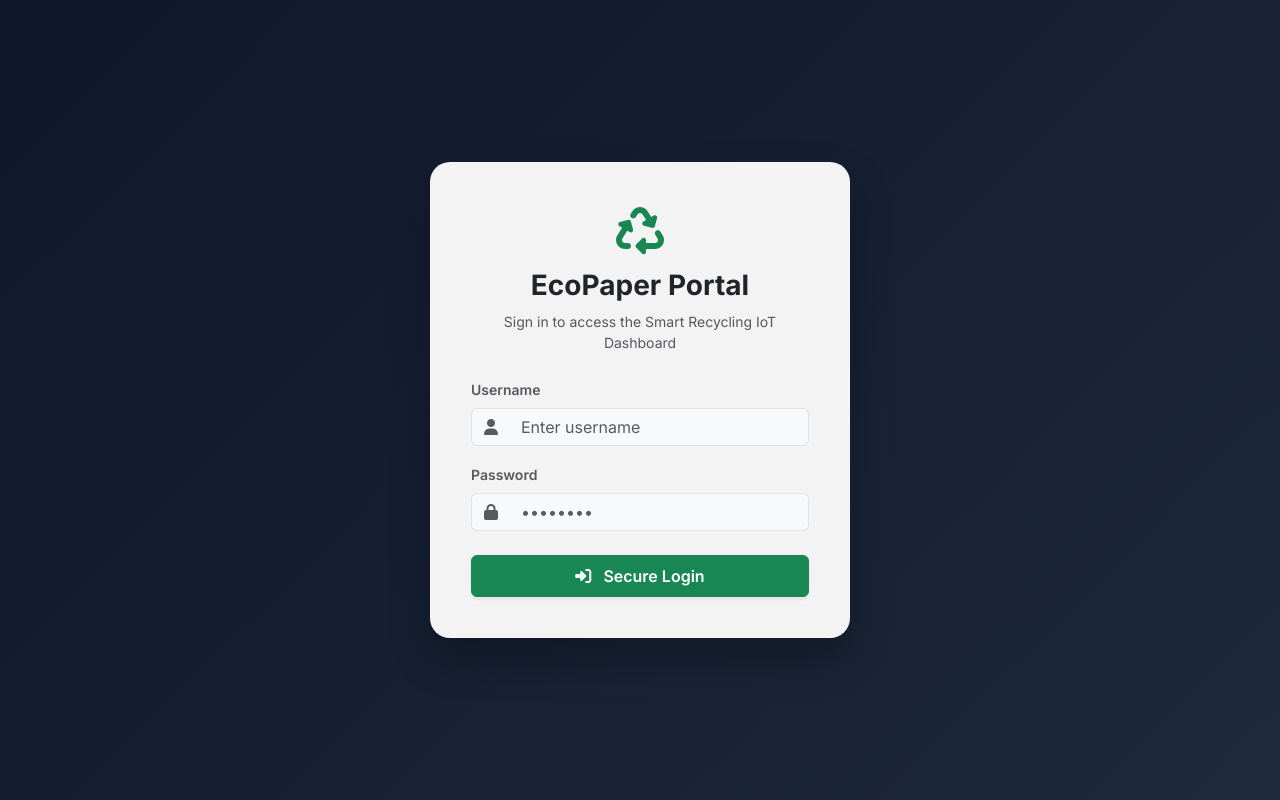
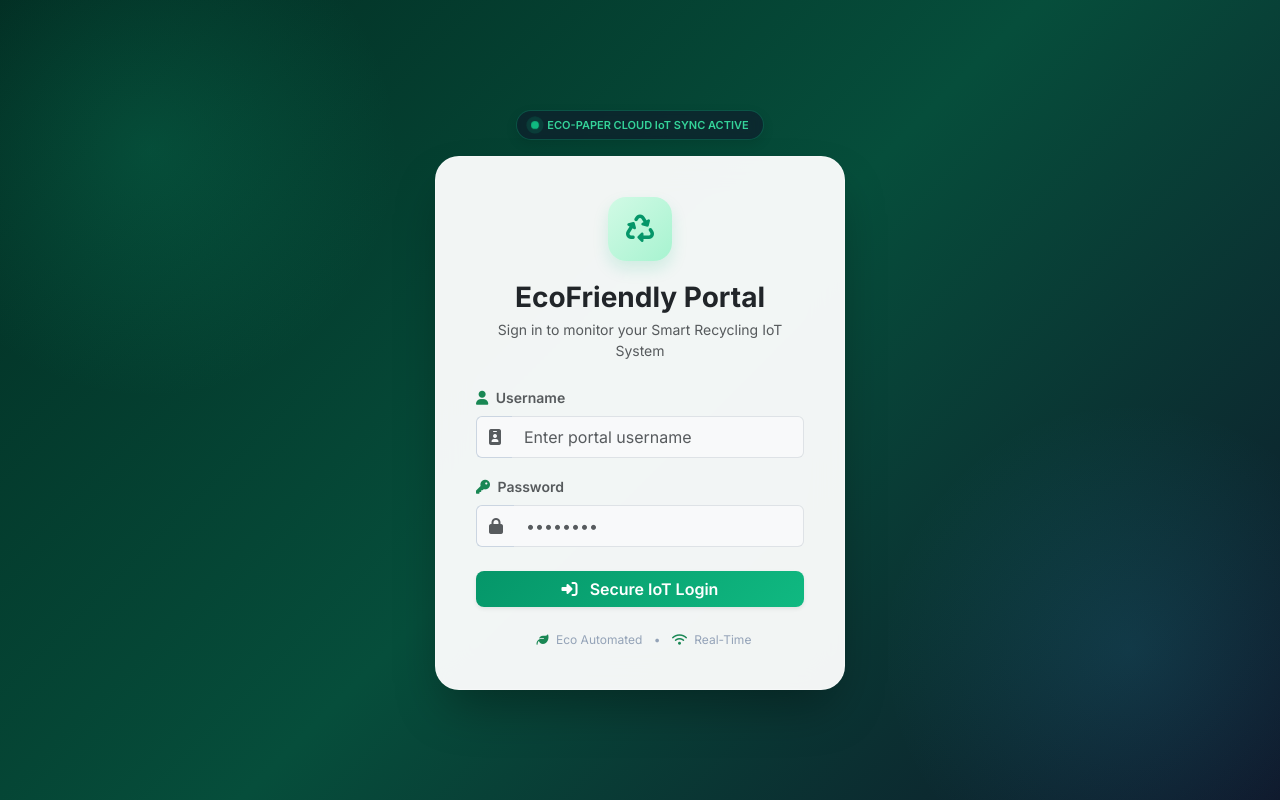
Before and after one commit to Wilfred1097/vendo-bottle, a plain HTML site: page index.html in a window 1280 px wide. Drawn offline with nearby package versions, Linux system fonts and the light colour scheme.

Commit message:
modify the login page to make it user friendly

```diff
--- a/index.html
+++ b/index.html
@@ -3,7 +3,7 @@
 <head>
 <meta charset="UTF-8">
 <meta name="viewport" content="width=device-width, initial-scale=1.0">
-<title>EcoPaper - Secure Login</title>
+<title>EcoFriendly - Smart Recycling IoT Dashboard</title>
 
 <!-- Bootstrap 5 CSS -->
 <link href="https://cdn.jsdelivr.net/npm/bootstrap@5.3.3/dist/css/bootstrap.min.css" rel="stylesheet">
@@ -14,76 +14,208 @@
 
 <style>
 :root {
-    --primary-bg: #f8fafc;
-    --sidebar-bg: #0f172a;
-    --card-bg: #ffffff;
-    --text-main: #334155;
+    --primary-bg: #064e3b;
+    --card-bg: rgba(255, 255, 255, 0.95);
+    --text-main: #1e293b;
     --text-muted: #64748b;
     --accent-green: #10b981;
+    --accent-glow: rgba(16, 185, 129, 0.25);
+}
+
+html, body {
+    height: 100%;
+    margin: 0;
+    padding: 0;
 }
 
 body {
     background: var(--primary-bg);
     font-family: 'Inter', sans-serif;
     color: var(--text-main);
+    overflow: hidden; /* Prevents unwanted scrollbars/gaps */
 }
 
-/* LOGIN SCREEN STYLING */
+/* LOGIN SCREEN STYLING WITH FULL-SCREEN ECO-IOT BACKDROP */
 #loginScreen {
-    min-height: 100vh;
-    background: linear-gradient(135deg, #0f172a 0%, #1e293b 100%);
+    width: 100vw;
+    height: 100vh;
+    background: linear-gradient(135deg, #022c22 0%, #064e3b 50%, #0f172a 100%);
+    position: relative;
     display: flex;
     align-items: center;
     justify-content: center;
+    overflow: hidden;
+}
+
+/* Background tech/eco ambient glowing circles */
+#loginScreen::before {
+    content: '';
+    position: absolute;
+    width: 500px;
+    height: 500px;
+    background: radial-gradient(circle, rgba(16, 185, 129, 0.18) 0%, rgba(0, 0, 0, 0) 70%);
+    top: -100px;
+    left: -100px;
+    border-radius: 50%;
+    z-index: 0;
+}
+
+#loginScreen::after {
+    content: '';
+    position: absolute;
+    width: 500px;
+    height: 500px;
+    background: radial-gradient(circle, rgba(56, 189, 248, 0.12) 0%, rgba(0, 0, 0, 0) 70%);
+    bottom: -100px;
+    right: -100px;
+    border-radius: 50%;
+    z-index: 0;
+}
+
+.login-wrapper {
+    position: relative;
+    z-index: 1;
+    width: 100%;
+    max-width: 440px;
+    padding: 15px;
+}
+
+/* IoT Status Badge Pill */
+.iot-badge {
+    background: rgba(15, 23, 42, 0.6);
+    border: 1px solid rgba(16, 185, 129, 0.3);
+    color: #34d399;
+    font-size: 11px;
+    font-weight: 600;
+    padding: 6px 14px;
+    border-radius: 30px;
+    display: inline-flex;
+    align-items: center;
+    gap: 8px;
+    backdrop-filter: blur(5px);
+    box-shadow: 0 4px 12px rgba(0,0,0,0.1);
+}
+
+.iot-dot {
+    width: 8px;
+    height: 8px;
+    background-color: #10b981;
+    border-radius: 50%;
+    box-shadow: 0 0 0 0 rgba(16, 185, 129, 0.7);
+    animation: pulse 1.5s infinite;
+}
+
+@keyframes pulse {
+    0% { transform: scale(0.95); box-shadow: 0 0 0 0 rgba(16, 185, 129, 0.7); }
+    70% { transform: scale(1); box-shadow: 0 0 0 6px rgba(16, 185, 129, 0); }
+    100% { transform: scale(0.95); box-shadow: 0 0 0 0 rgba(16, 185, 129, 0); }
 }
 
 .login-card {
-    background: rgba(255, 255, 255, 0.95);
-    backdrop-filter: blur(10px);
-    border-radius: 20px;
-    box-shadow: 0 20px 40px rgba(0, 0, 0, 0.3);
-    border: 1px solid rgba(255, 255, 255, 0.2);
-    width: 100%;
-    max-width: 420px;
+    background: var(--card-bg);
+    backdrop-filter: blur(16px);
+    border-radius: 24px;
+    box-shadow: 0 25px 50px -12px rgba(0, 0, 0, 0.35);
+    border: 1px solid rgba(255, 255, 255, 0.3);
     padding: 2.5rem;
+}
+
+.icon-box {
+    width: 64px;
+    height: 64px;
+    background: linear-gradient(135deg, #d1fae5 0%, #a7f3d0 100%);
+    color: #059669;
+    font-size: 1.75rem;
+    display: flex;
+    align-items: center;
+    justify-content: center;
+    border-radius: 18px;
+    margin: 0 auto 1.25rem auto;
+    box-shadow: 0 8px 16px rgba(16, 185, 129, 0.15);
+}
+
+.form-control:focus {
+    border-color: var(--accent-green);
+    box-shadow: 0 0 0 4px var(--accent-glow);
+}
+
+.input-group-text {
+    border-color: #cbd5e1;
+}
+
+.btn-success {
+    background: linear-gradient(135deg, #059669 0%, #10b981 100%);
+    border: none;
+    transition: all 0.2s ease;
+}
+
+.btn-success:hover {
+    background: linear-gradient(135deg, #047857 0%, #059669 100%);
+    transform: translateY(-1px);
+    box-shadow: 0 8px 20px rgba(16, 185, 129, 0.3) !important;
+}
+
+.feature-pills {
+    font-size: 12px;
+    color: #94a3b8;
+    margin-top: 1.5rem;
+    text-align: center;
 }
 </style>
 </head>
 <body>
 
 <div id="loginScreen">
+    <div class="login-wrapper">
+
+        <!-- Top IoT Live Connection Pill -->
+        <div class="text-center mb-3">
+            <div class="iot-badge">
+                <span class="iot-dot"></span>
+                <span>ECO-PAPER CLOUD IoT SYNC ACTIVE</span>
+            </div>
+        </div>
+
         <div class="login-card">
             <div class="text-center mb-4">
-            <div class="display-5 text-success mb-2"><i class="fa-solid fa-recycle"></i></div>
-            <h3 class="fw-bold text-dark">EcoPaper Portal</h3>
-            <p class="text-muted small">Sign in to access the Smart Recycling IoT Dashboard</p>
+                <div class="icon-box">
+                    <i class="fa-solid fa-recycle"></i>
+                </div>
+                <h3 class="fw-bold text-dark mb-1">EcoFriendly Portal</h3>
+                <p class="text-muted small">Sign in to monitor your Smart Recycling IoT System</p>
             </div>
 
             <form id="loginForm" onsubmit="handleLogin(event)">
                 <div class="mb-3">
-                <label class="form-label small fw-semibold text-muted">Username</label>
+                    <label class="form-label small fw-semibold text-muted"><i class="fa-solid fa-user me-1 text-success"></i> Username</label>
                     <div class="input-group">
-                    <span class="input-group-text bg-light border-end-0"><i class="fa-solid fa-user text-muted"></i></span>
-                    <input type="text" id="loginUser" class="form-control bg-light border-start-0" placeholder="Enter username" required>
+                        <span class="input-group-text bg-light border-end-0"><i class="fa-solid fa-id-badge text-muted"></i></span>
+                        <input type="text" id="loginUser" class="form-control bg-light border-start-0 py-2" placeholder="Enter portal username" required>
                     </div>
                 </div>
 
                 <div class="mb-4">
-                <label class="form-label small fw-semibold text-muted">Password</label>
+                    <label class="form-label small fw-semibold text-muted"><i class="fa-solid fa-key me-1 text-success"></i> Password</label>
                     <div class="input-group">
                         <span class="input-group-text bg-light border-end-0"><i class="fa-solid fa-lock text-muted"></i></span>
-                    <input type="password" id="loginPass" class="form-control bg-light border-start-0" placeholder="••••••••" required>
+                        <input type="password" id="loginPass" class="form-control bg-light border-start-0 py-2" placeholder="••••••••" required>
                     </div>
                 </div>
 
-            <div id="loginError" class="alert alert-danger py-2 small d-none mb-3">
+                <div id="loginError" class="alert alert-danger py-2 small d-none mb-3" role="alert">
                     Invalid credentials. Please try again.
                 </div>
 
-            <button type="submit" id="loginBtn" class="btn btn-success w-100 py-2 fw-semibold shadow-sm">
-                <i class="fa-solid fa-right-to-bracket me-2"></i> Secure Login
+                <button type="submit" id="loginBtn" class="btn btn-success w-100 py-2.5 fw-semibold shadow-sm rounded-3">
+                    <i class="fa-solid fa-right-to-bracket me-2"></i> Secure IoT Login
                 </button>
             </form>
+
+            <div class="feature-pills">
+                <span class="mx-2"><i class="fa-solid fa-leaf text-success me-1"></i> Eco Automated</span> •
+                <span class="ms-2"><i class="fa-solid fa-wifi text-success me-1"></i> Real-Time</span>
+            </div>
+        </div>
     </div>
 </div>
 
@@ -110,7 +242,7 @@ async function handleLogin(event) {
 
     errorDiv.classList.add("d-none");
     loginBtn.disabled = true;
-    loginBtn.innerHTML = `<span class="spinner-border spinner-border-sm me-2" role="status" aria-hidden="true"></span> Verifying...`;
+    loginBtn.innerHTML = `<span class="spinner-border spinner-border-sm me-2" role="status" aria-hidden="true"></span> Verifying IoT Credentials...`;
 
     try {
         const baseUrl = "https://sgp1.blynk.cloud/external/api";
@@ -139,7 +271,7 @@ async function handleLogin(event) {
         errorDiv.classList.remove("d-none");
     } finally {
         loginBtn.disabled = false;
-        loginBtn.innerHTML = `<i class="fa-solid fa-right-to-bracket me-2"></i> Secure Login`;
+        loginBtn.innerHTML = `<i class="fa-solid fa-right-to-bracket me-2"></i> Secure IoT Login`;
     }
 }
 </script>
```
Lines whose indentation alone changed are shown as unchanged.
